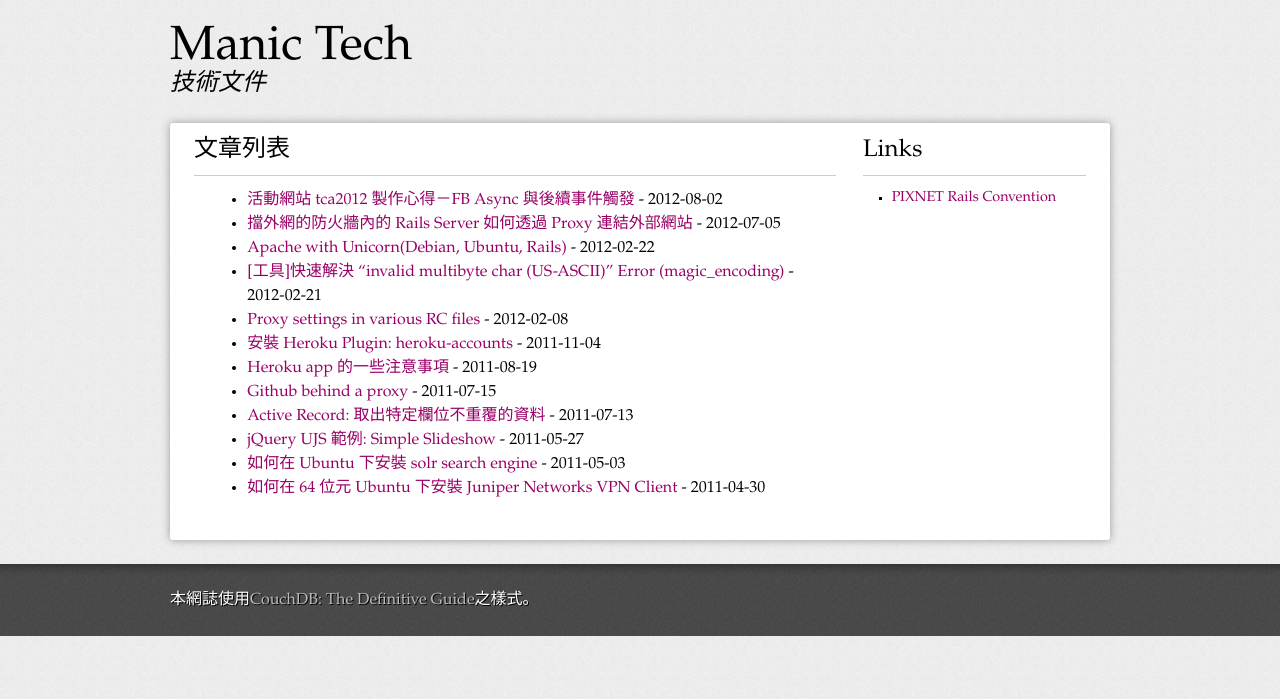
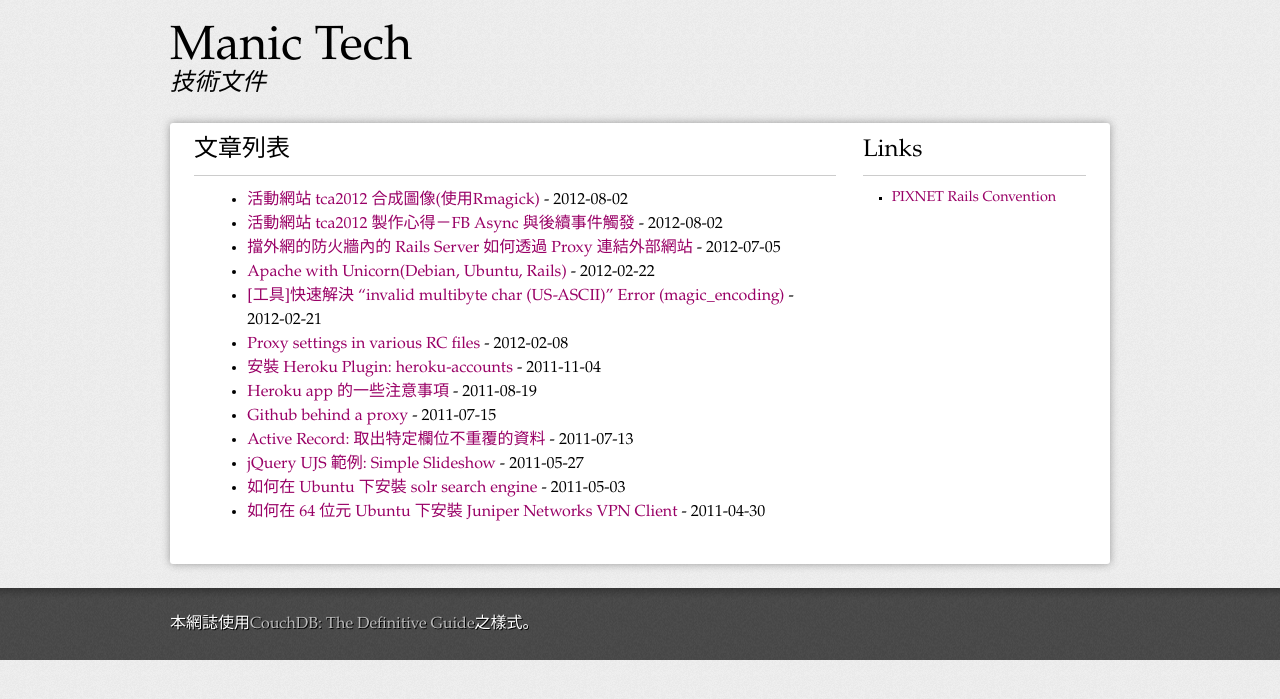
Before and after one commit to manic/manic.github.io, a Jekyll site: the page built from index.html, in a window 1280 px wide. Shown: the top 699 px of the page. Built offline with Jekyll 4.4.1, drawn with Linux system fonts in a browser that asks for light colours; Markdown is read by kramdown in place of the engine named in the settings; some of the changed lines change nothing that is shown.

Commit message:
new post

```diff
--- a/_posts/2012-08-02-Event-Tca2012-Ensure-FB-init-is-complete.md
+++ b/_posts/2012-08-02-Event-Tca2012-Ensure-FB-init-is-complete.md
@@ -1,6 +1,7 @@
 ---
-title: 活動網站 tca2012 製作心得－FB Async 與後續事件觸發
+title: "活動網站 tca2012 製作心得－FB Async 與後續事件觸發"
 layout: post
+date: "2012-08-02 12:00"
 ---
 
 參考 [How to detect when facebook's FB.init is complete](http://stackoverflow.com/questions/3548493/how-to-detect-when-facebooks-fb-init-is-complete)
--- /dev/null
+++ b/_posts/2012-08-02-Event-Tca2012-Rmagick-composite.md
@@ -0,0 +1,47 @@
+---
+title: "活動網站 tca2012 合成圖像(使用Rmagick)"
+layout: post
+date: "2012-08-02 12:40"
+---
+
+活動網站 [tca2012](http://tca2012.events.pixnet.net) 有一個功能要求是：選擇5位好友發出邀請，邀請上是一個照片包含自已與5位好友的頭像。
+
+於是需要使用 Rmagick 來合成最多6張 Facebook 頭像與一張底圖。
+
+事先已從 Art 那裡得到要合成的座標與圖片需要縮放的大小，這裡就寫一下 Rmagick 的部分。
+
+
+### Debian(Ubuntu) 安裝 Rmagick 所需套件
+
+    sudo apt-get install -y imagemagick libmagickwand-dev
+
+### Gemfile
+
+    gem 'rmagick'
+
+
+### Rails code for composite
+
+{% highlight ruby %}
+
+class WelcomeController < ApplicationController
+  def fbimage
+    require 'RMagick'
+    coordinates = [[28, 198], [47, 293], [136, 262], [225, 273], [315, 283]]
+    img = Magick::Image::read("#{Rails.root}/public/fbimg.jpg")[0] #底圖
+    img_from = Magick::Image::read("http://graph.facebook.com/#{params[:from]}/picture?type=normal")[0] #要合成的使用者頭像
+
+    img = img.composite(img_from, 241, 127, Magick::OverCompositeOp) #使用 composite 來合成，241, 127指的是我要在這個位置合成它。
+    tos = params[:to].split('-')
+    tos.each_with_index do |to, index|
+      next if to.to_i <= 0
+      x, y = coordinates[index]
+      img_to = Magick::Image::read("http://graph.facebook.com/#{to}/picture?type=normal")[0] #要合成的使用者朋友的頭像
+      img = img.composite(img_to.resize_to_fit(70, 70), x, y, Magick::OverCompositeOp)
+    end
+    send_data(img.to_blob, :type => "image/jpeg", :disposition => "inline") #當做一般的 jpeg 來看待。
+  end
+end
+
+
+{% endhighlight %}
```
